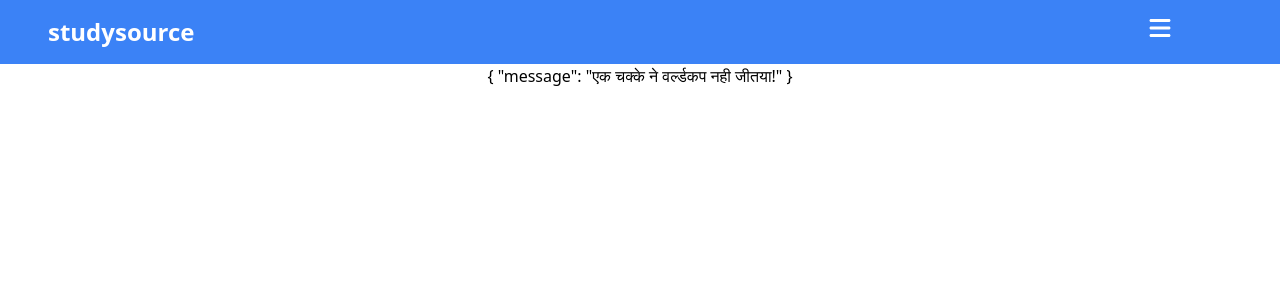
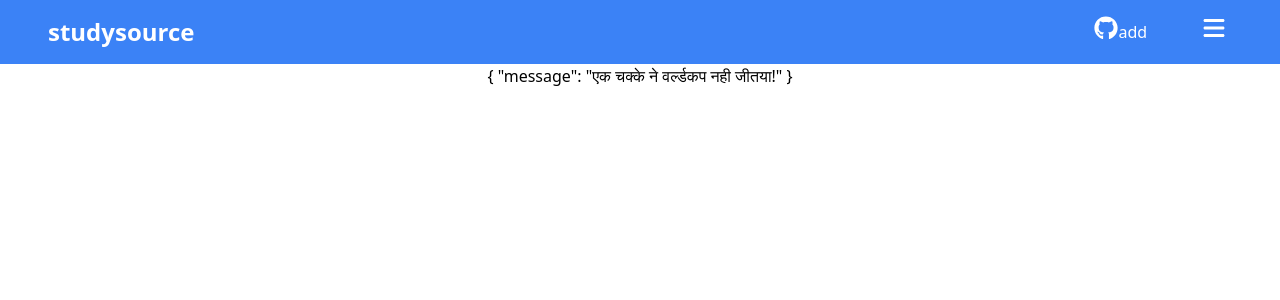
Before and after one commit to OctoTechHub/studysource, a React (Vite) app: page /hello in a window 1280 px wide. Shown: the top 300 px of the page. Built offline with nearby package versions, Linux system fonts and the light colour scheme.

Commit message:
Github Button added on navbar

```diff
--- a/src/components/Nav.tsx
+++ b/src/components/Nav.tsx
@@ -4,7 +4,7 @@ import { FontAwesomeIcon } from "@fortawesome/react-fontawesome";
 import { faBars, faTimes } from "@fortawesome/free-solid-svg-icons";
 import { faUsers } from "@fortawesome/free-solid-svg-icons/faUsers";
 import { faFileAlt } from "@fortawesome/free-solid-svg-icons/faFileAlt";
-
+import { faGithub } from "@fortawesome/free-brands-svg-icons";
 export default function Nav() {
   const [isOpen, setIsOpen] = useState(false);
 
@@ -21,6 +21,16 @@ export default function Nav() {
             </Link>
           </div>
           <div className="w-1/6 flex justify-evenly">
+            <div>
+              <a
+                href="https://github.com/OctoTechHub/studysource"
+                target="_blank"
+                rel="noopener noreferrer"
+                className="text-white mr-4"
+              >
+                <FontAwesomeIcon icon={faGithub} className="h-6 w-6" />
+add              </a>
+            </div>
             <div>
               <button
                 className="text-white focus:outline-none"
```
